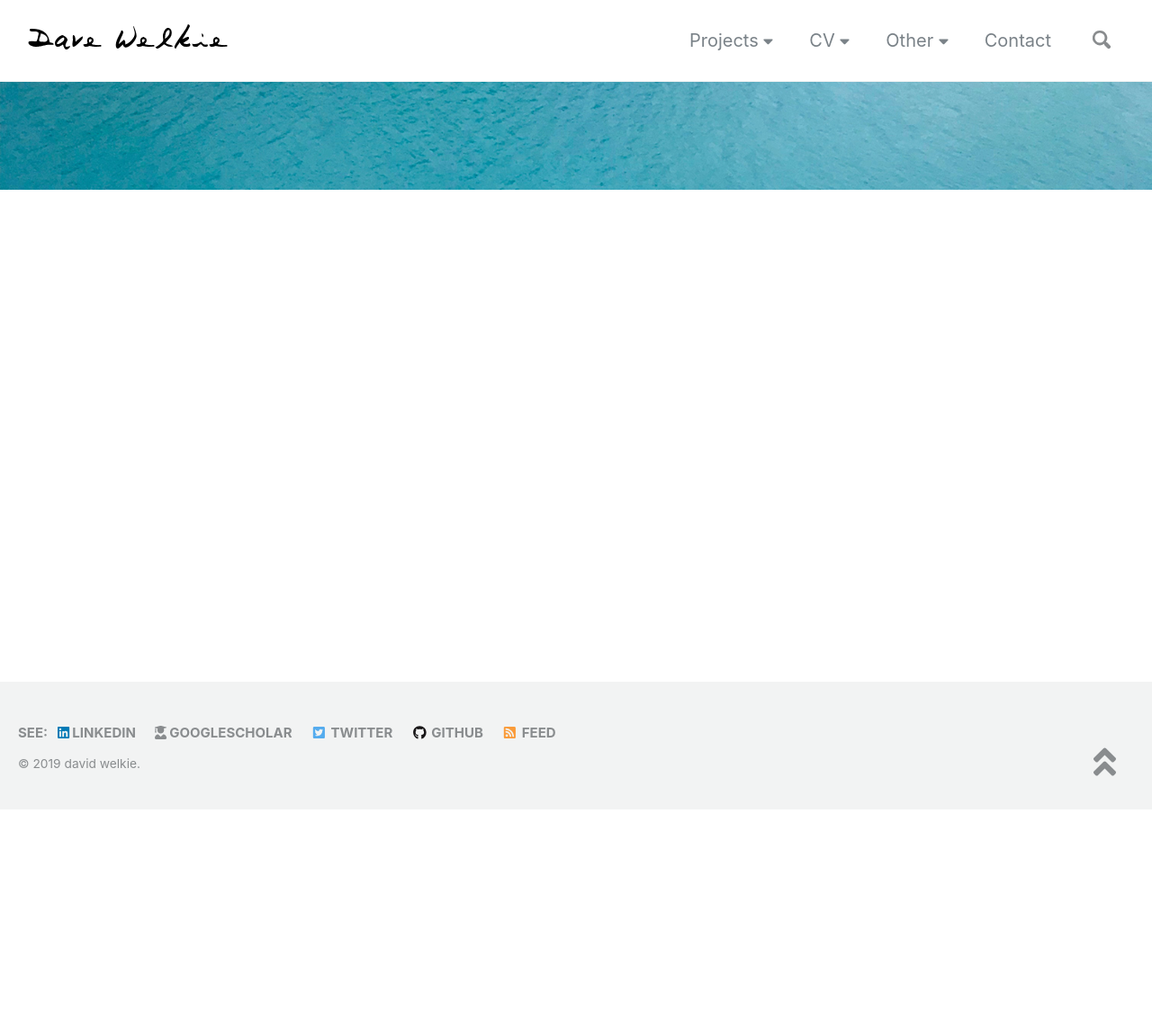
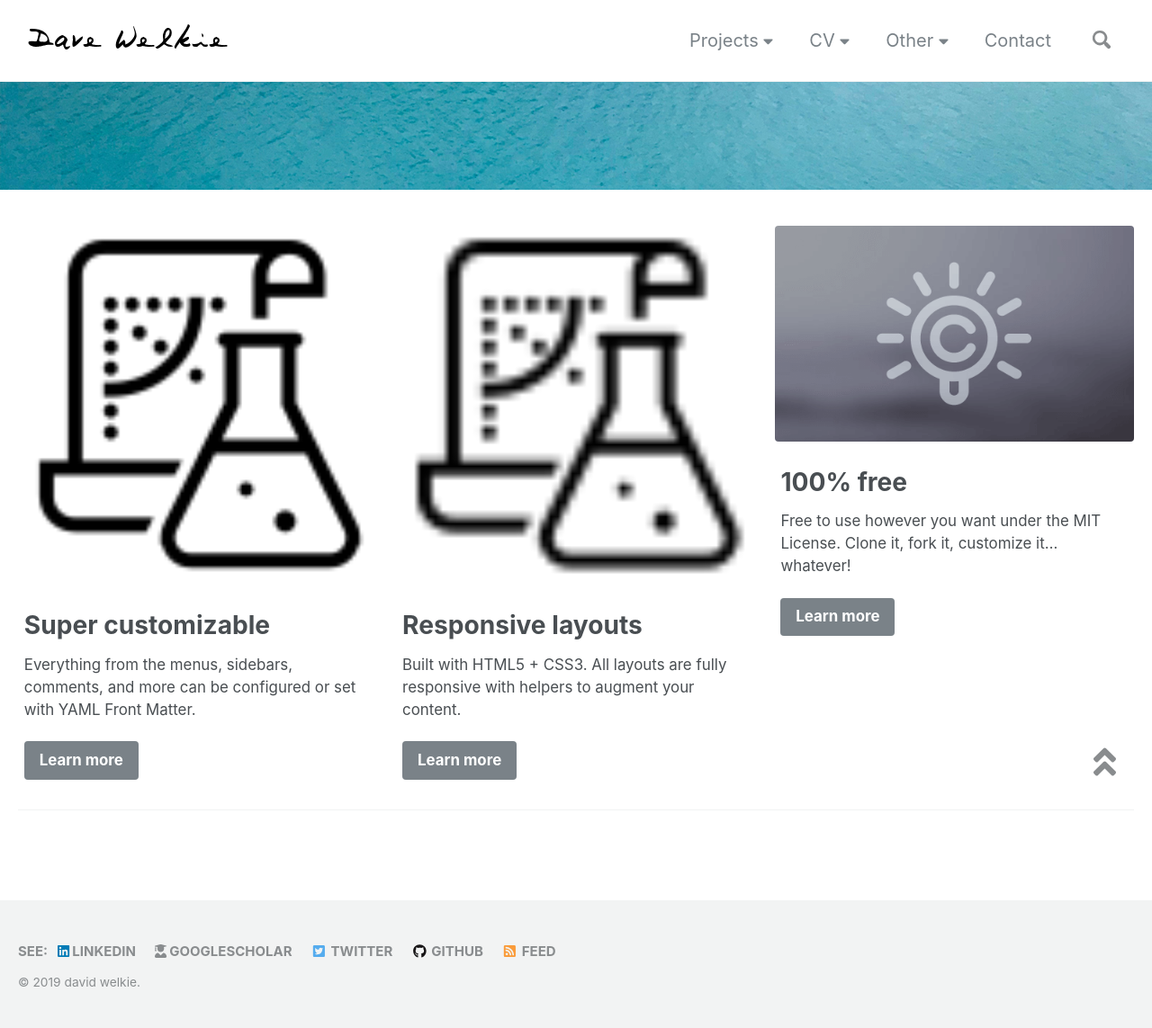
Before and after one commit to dwelkie/dwelkie.github.io, a Jekyll site: the page built from _pages/home.md, in a window 1280 px wide. Shown: the whole page at 90% size. Built offline with Jekyll 4.4.1, drawn with Linux system fonts in a browser that asks for light colours; nearby versions of some CDN libraries; before the commit the page ends 900 px from its top, so only the background shows below that.

Commit message:
Update home.md

```diff
--- a/_pages/home.md
+++ b/_pages/home.md
@@ -8,6 +8,28 @@ classes: wide
 author_profile: false
 header:
   image: /assets/images/ocean-header1.jpg
+feature_row:
+  - image_path: /assets/images/icons8-science-application-100.png
+    alt: "customizable"
+    title: "Super customizable"
+    excerpt: "Everything from the menus, sidebars, comments, and more can be configured or set with YAML Front Matter."
+    url: "/"
+    btn_class: "btn--primary"
+    btn_label: "Learn more"
+  - image_path: /assets/images/icons8-science-application-50.png
+    alt: "fully responsive"
+    title: "Responsive layouts"
+    excerpt: "Built with HTML5 + CSS3. All layouts are fully responsive with helpers to augment your content."
+    url: "/"
+    btn_class: "btn--primary"
+    btn_label: "Learn more"
+  - image_path: /assets/images/mm-free-feature.png
+    alt: "100% free"
+    title: "100% free"
+    excerpt: "Free to use however you want under the MIT License. Clone it, fork it, customize it... whatever!"
+    url: "/"
+    btn_class: "btn--primary"
+    btn_label: "Learn more"
+---
 
-
----
+{% include feature_row %}
```
